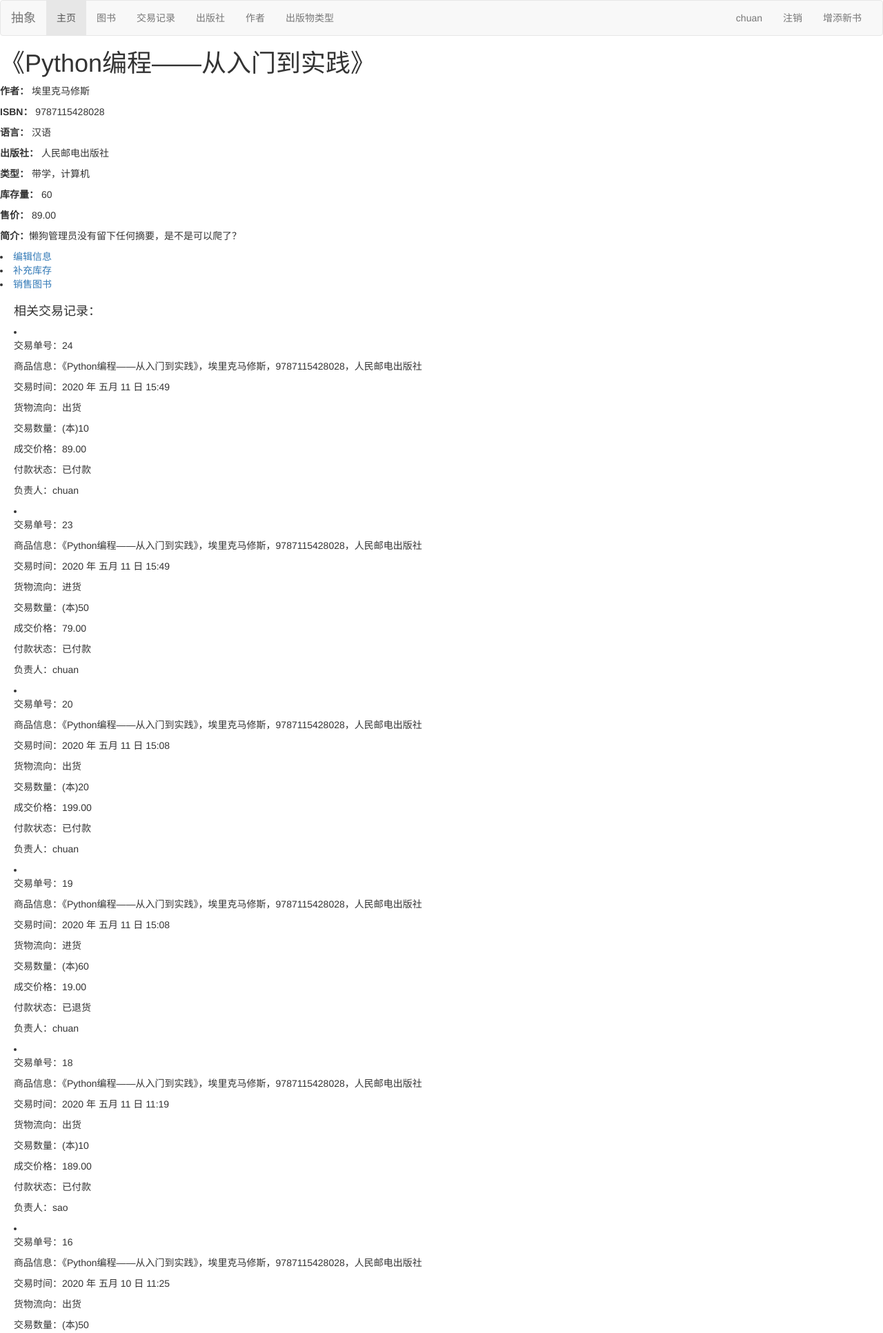
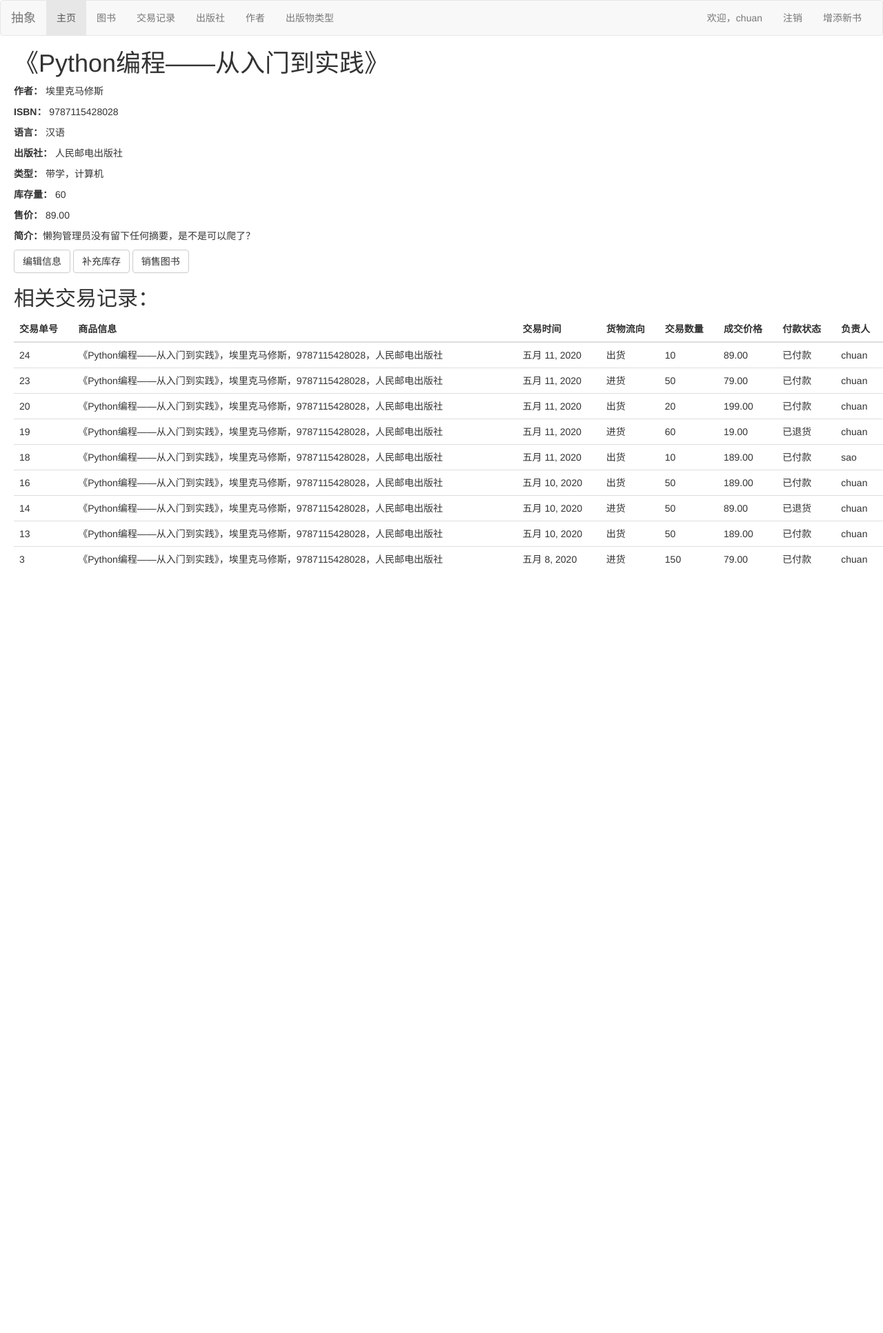
Before and after one commit to jqdai/bookstore_management_system, a Django app: page /bookstore/books/4/ in a window 1280 px wide. Shown: the top 1933 px of the page at 69% size. After the commit the page ends 819 px from the top, so only its background shows below. Run offline with Django 3.2, Linux system fonts and the light colour scheme; a user stored in the database is signed in; data comes from the database, SQL or seed files in the repository.

Commit message:
增设了表格

```diff
--- a/bookstore/templates/base.html
+++ b/bookstore/templates/base.html
@@ -31,7 +31,7 @@
       </ul>
       <ul class="nav navbar-nav navbar-right">
         {% if user.is_authenticated %}
-          <li><a href="{% url 'profile' user.id %}?next={{request.path}}">{{ user.get_username }}</a></li>
+          <li><a href="{% url 'profile' user.id %}?next={{request.path}}">欢迎，{{ user.get_username }}</a></li>
           <li><a href="{% url 'logout'%}?next={{request.path}}">注销</a></li>
           <li><a href="{% url 'newbook' %}?next={{request.path}}">增添新书</a></li>
         {% else %}
--- a/bookstore/templates/bookstore/related_transaction.html
+++ b/bookstore/templates/bookstore/related_transaction.html
@@ -1,7 +1,10 @@
 {% extends "base.html" %}
 
 {% block content %}
-  <h1>《{{ book.name }}》</h1>
+  <div style="margin-left:20px;margin-top:20px">
+
+    <h1>《{{ book.name }}》</h1>
+
     <p><strong>作者：</strong> {{ book.get_author }}</p>
     <p><strong>ISBN：</strong> {{ book.ISBN }}</p>
     <p><strong>语言：</strong> {{ book.language }}</p>
@@ -11,28 +14,41 @@
     <p><strong>售价：</strong> {{ book.price }}</p>
     <p><strong>简介：</strong>{{ book.summary }}</p>
 
-    <li><a href="{% url 'editbook' book.id %}">编辑信息</a></li>
-    <li><a href="{% url 'addbook' book.id %}">补充库存</a></li>
-    <li><a href="{% url 'sellbook' book.id %}">销售图书</a></li>
+    <a class="btn btn-default" href="{% url 'editbook' book.id %}" role="button">编辑信息</a>
+    <a class="btn btn-default" href="{% url 'addbook' book.id %}" role="button">补充库存</a>
+    <a class="btn btn-default" href="{% url 'sellbook' book.id %}" role="button">销售图书</a>
 
-  <div style="margin-left:20px;margin-top:20px">
-    <h4>相关交易记录：</h4>
+    <h2>相关交易记录：</h2>
 
-    {% for trans in related_transaction %}
-    <li>
-      <p>交易单号：{{ trans.id }}</p>
-      <p>商品信息：{{ trans.book }}</p>
-      <p>交易时间：{{ trans.time|date:'Y 年 M d 日 H:i' }}</p>
-      <p>货物流向：{{ trans.in_out }}</p>
-      <p>交易数量：(本){{ trans.amount }}</p>
-      <p>成交价格：{{ trans.cost }}</p>
-      <p>付款状态：{{ trans.paid }}</p>
-      <p>负责人：{{ trans.ruler }}</p>
-    </li>
-    {% empty %}
-        <li>
-            暂无此书的交易记录！
-        </li>
-    {% endfor %}
+    <table class="table table-hover">
+      <thead>
+        <tr>
+            <th>交易单号</th>
+            <th>商品信息</th>
+            <th>交易时间</th>
+            <th>货物流向</th>
+            <th>交易数量</th>
+            <th>成交价格</th>
+            <th>付款状态</th>
+            <th>负责人</th>
+        </tr>
+      </thead>
+      <tbody>
+        {% for trans in related_transaction %}
+          <tr>
+            <td>{{ trans.id }}</td>
+            <td>{{ trans.book }}</td>
+            <td>{{ trans.time|date }}</td>
+            <td>{{ trans.in_out }}</td>
+            <td>{{ trans.amount }}</td>
+            <td>{{ trans.cost }}</td>
+            <td>{{ trans.paid }}</td>
+            <td>{{ trans.ruler }}</td>
+          </tr>
+        {% empty %}
+          <li>暂无此书的交易记录！</li>
+        {% endfor %}
+      </tbody>
+    </table>
   </div>
 {% endblock %}
```
Also changed, not shown: bookstore/templates/bookstore/book_list.html (+25 -7 lines).
